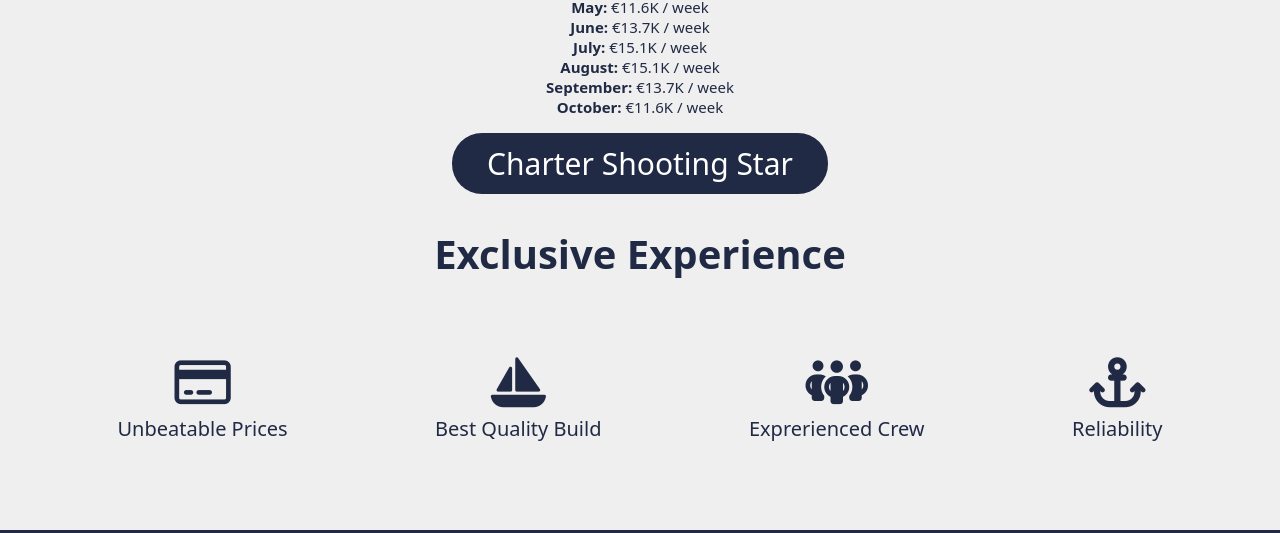
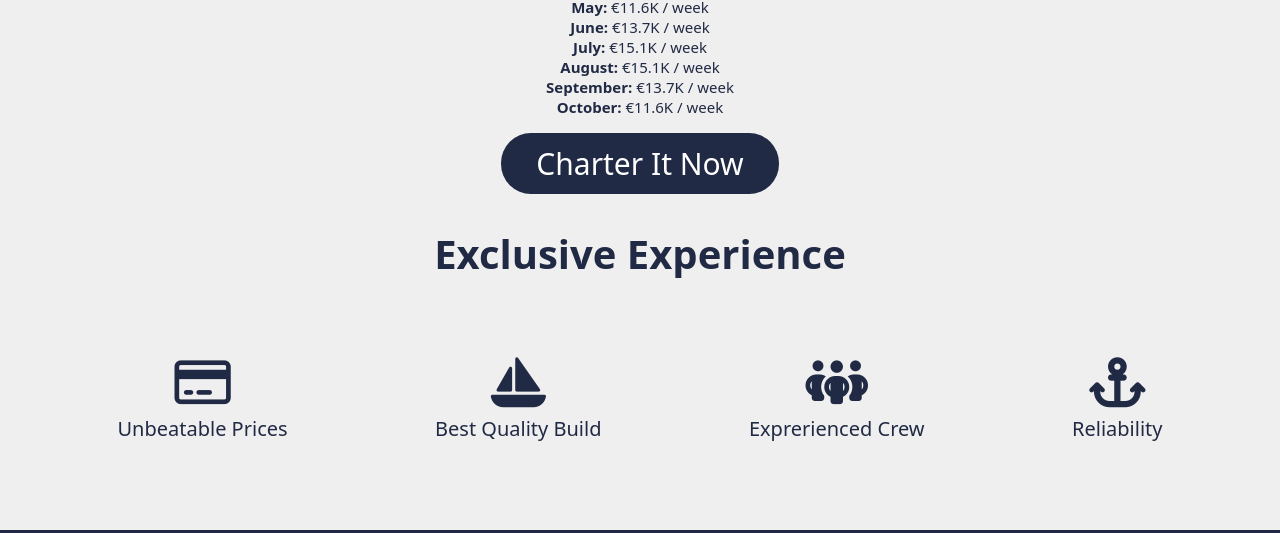
Before and after one commit to jancaaleksandar/Below-Deck, a website built with Parcel: page below deck 2022/second-yacht.html in a window 1280 px wide. Shown: the part 6259-6792 px from the top of the page. Built offline with nearby package versions, Linux system fonts and the light colour scheme.

Commit message:
small button change

```diff
--- a/below deck 2022/second-yacht.html
+++ b/below deck 2022/second-yacht.html
@@ -113,7 +113,7 @@
             <li class="yacht--list-components"><b>September: </b>€13.7K / week</li>
             <li class="yacht--list-components"><b>October: </b>€11.6K / week</li>
           </ul>
-            <nobr><a class="button button-margin" href="/contact.html">Charter Shooting Star</a></nobr>
+            <nobr><a class="button button-margin" href="/contact.html">Charter It Now </a></nobr>
         </section>
         <section>
           <div class="feature-main">
```
Also changed, not shown: below deck 2022/memories-too.html (+1 -1 lines).
